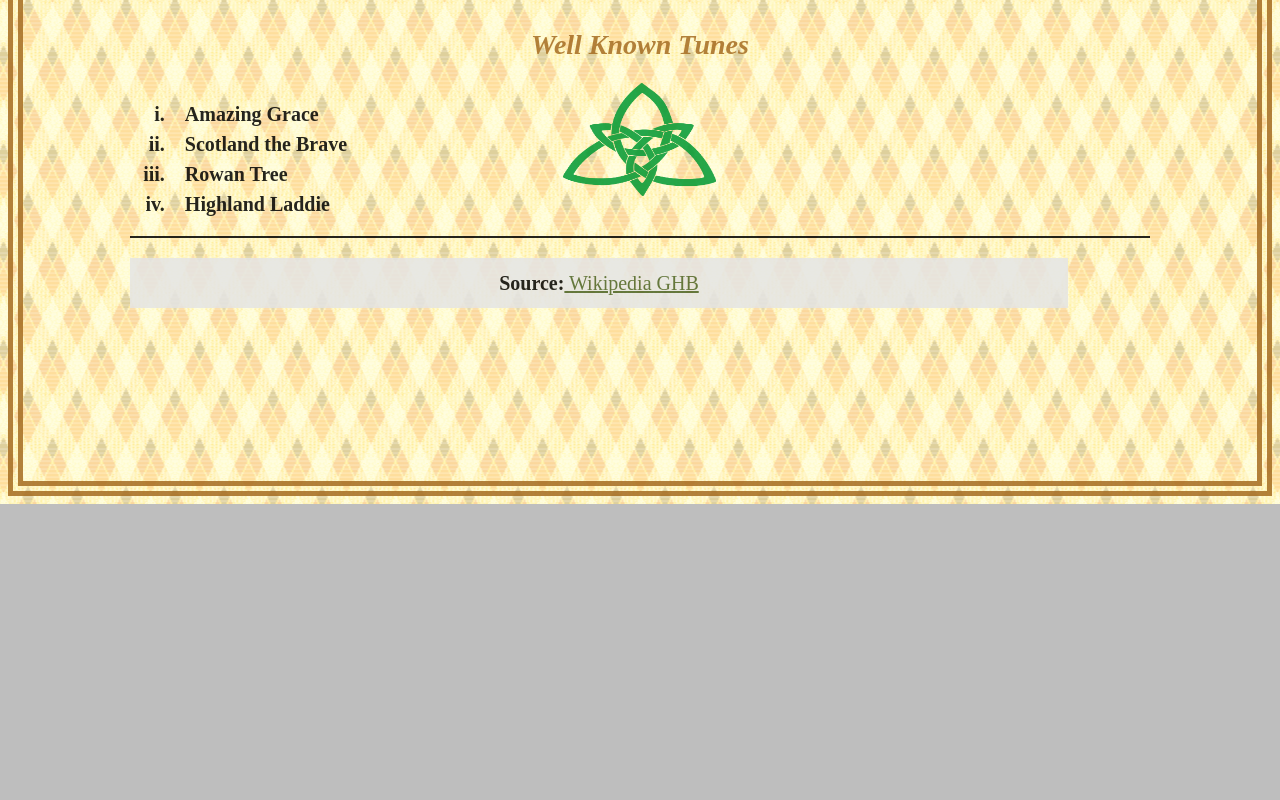
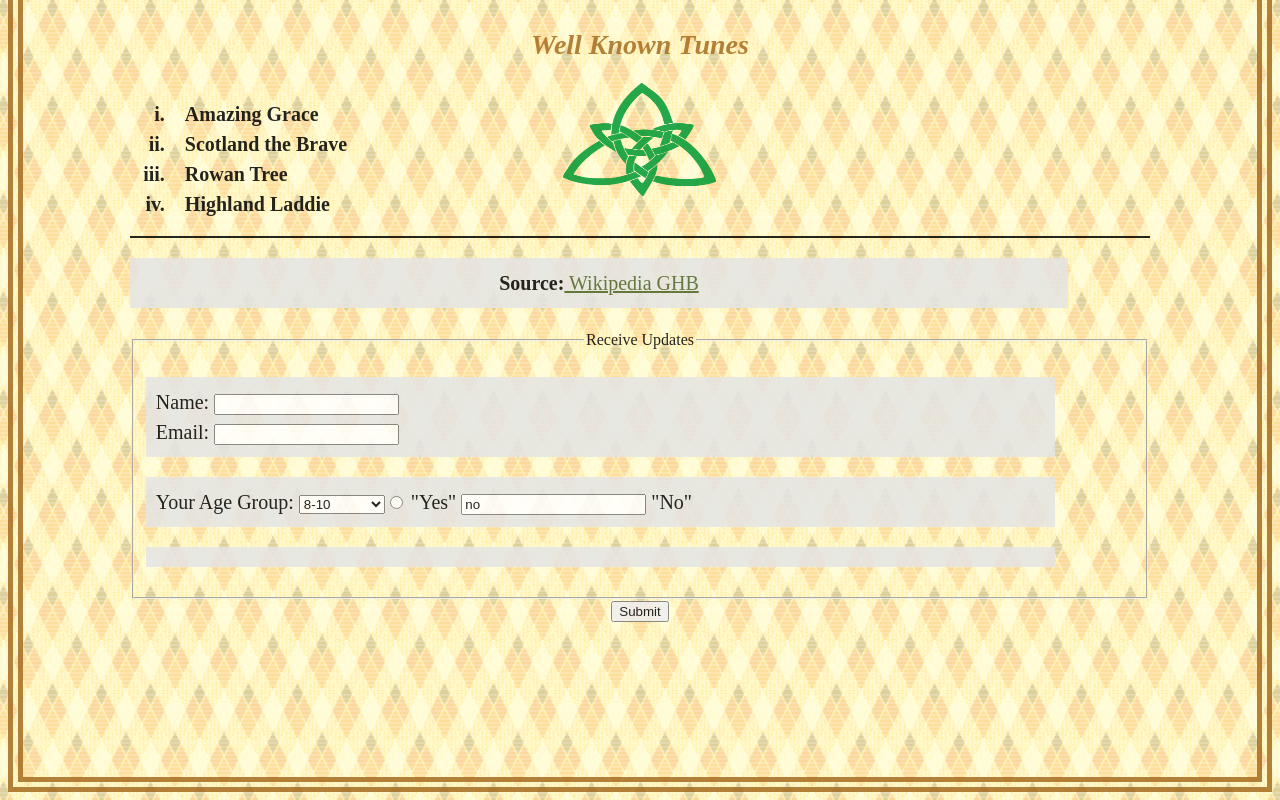
Before and after one commit to dwilcken/dws, a plain HTML site: page project3/index.html in a window 1280 px wide. Shown: the part 2666-3466 px from the top of the page. Before the commit the page ends 3170 px from the top, so only its background shows below. Drawn offline with nearby package versions, Linux system fonts and the light colour scheme.

Commit message:
Update 20 Oct 1310

```diff
--- a/project3/index.html
+++ b/project3/index.html
@@ -192,6 +192,41 @@
 			<footer> <!-- Footer with Source Link -->
 				<p id="source"><strong>Source:</strong><a href="https://en.wikipedia.org/wiki/Great_Highland_Bagpipe">
 				Wikipedia GHB</a></p>
+				<form action="http://www.example.com/form.php" method="get">
+					<fieldset>
+						<legend>Receive Updates</legend>
+						<p>
+							<label class="title" for="name">Name:</label>
+							<input type="text" name="name" id="name">
+							<br>
+							<label class="title" for="email">Email:</label>
+							<input type="text" name="email" id="email">
+						</p>
+						<p>
+							<label for="age" class="title">Your Age Group:</label>
+								<select name="age" id="age">
+									<option value="810">8-10</option>
+									<option value="1120">11-20</option>
+									<option value=2140>21-40</option>
+									<option value="40older">41 or older</option>
+								</selection>
+						</p>
+						<span class="title">Do you want to receive weekly updates?</span>
+						<label>
+							<input type="radio" name="update" value="yes">
+							"Yes"
+						</label>
+						<label>
+							<input tupe="radio" name="update" value="no">
+							"No"
+						</label>
+						<p></p>
+					</fieldset>
+					<div class="submit">
+						<input type="submit" value="Submit">
+					</div>
+				</form>
+
 			</footer>
 
 		</section>
```
